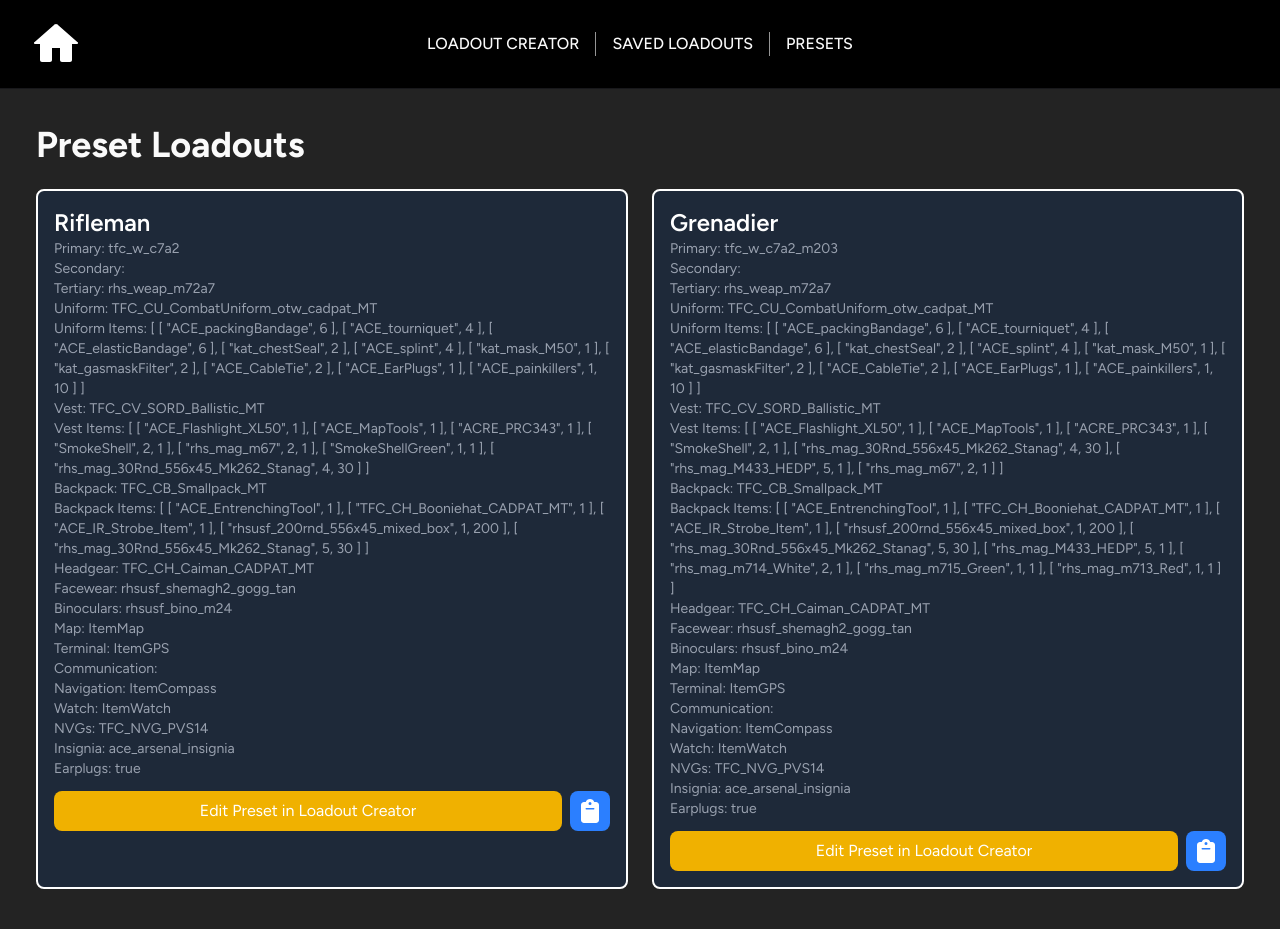
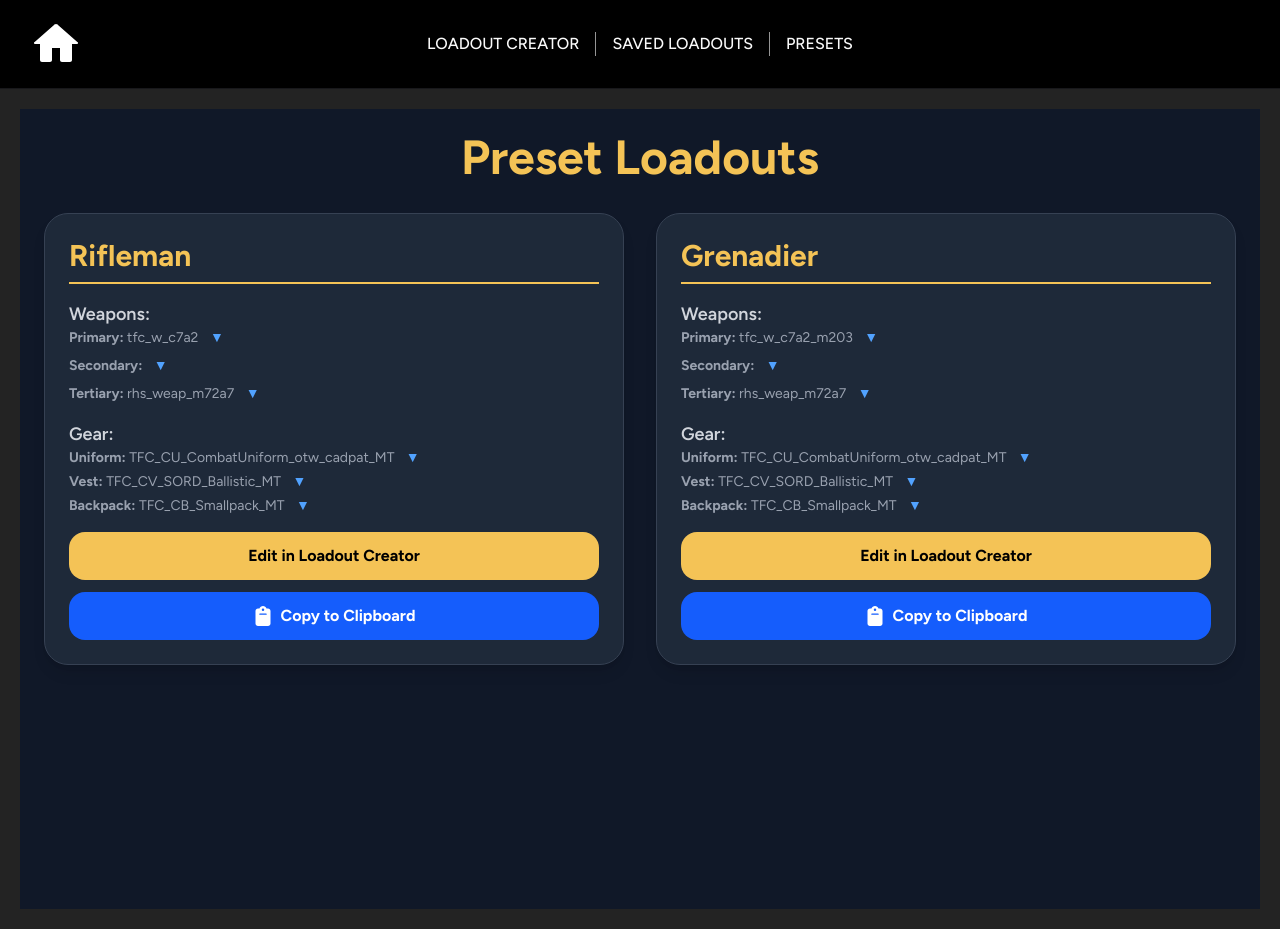
Before and after one commit to B-Fanjoy/7CMBG-LoadoutCreator, a Vue app: page /presets in a window 1280 px wide. Built offline with nearby package versions, Linux system fonts and the light colour scheme; a web font is replaced by a local one.

Commit message:
made presets look a bit better

```diff
--- a/src/views/PresetsView.vue
+++ b/src/views/PresetsView.vue
@@ -1,57 +1,113 @@
 <template>
-  <main class="p-4">
-    <h1 class="text-4xl font-bold mb-6">Preset Loadouts</h1>
+  <main class="p-6 bg-gray-900 min-h-screen text-white">
+    <!-- Page Title -->
+    <h1 class="text-5xl font-bold text-center text-[#F4C356] mb-8">Preset Loadouts</h1>
 
-    <div class="grid grid-cols-2 gap-6">
-      <div v-for="preset in presets" :key="preset.name" class="border-2 p-4 rounded-lg bg-gray-800 text-white">
-        <h2 class="text-2xl font-semibold">{{ preset.name }}</h2>
+    <!-- Loadout Presets Grid -->
+    <div class="grid grid-cols-1 md:grid-cols-2 gap-8">
+      <div
+        v-for="preset in presets"
+        :key="preset.name"
+        class="p-6 bg-gray-800 border border-gray-700 shadow-lg rounded-3xl hover:shadow-2xl transition-all"
+      >
+        <!-- Loadout Name -->
+        <h2 class="text-3xl font-bold text-[#F4C356] border-b-2 pb-2 mb-4">{{ preset.name }}</h2>
 
-        <p class="text-sm text-gray-400">Primary: {{ preset.loadout[0][0][0] }}</p>
-        <p class="text-sm text-gray-400">Secondary: {{ preset.loadout[0][1][0] }}</p>
-        <p class="text-sm text-gray-400">Tertiary: {{ preset.loadout[0][2][0] }}</p>
-        <p class="text-sm text-gray-400">Uniform: {{ preset.loadout[0][3][0] }}</p>
-        <p class="text-sm text-gray-400">Uniform Items: {{ preset.loadout[0][3][1] }}</p>
-        <p class="text-sm text-gray-400">Vest: {{ preset.loadout[0][4][0] }}</p>
-        <p class="text-sm text-gray-400">Vest Items: {{ preset.loadout[0][4][1] }}</p>
-        <p class="text-sm text-gray-400">Backpack: {{ preset.loadout[0][5][0] }}</p>
-        <p class="text-sm text-gray-400">Backpack Items: {{ preset.loadout[0][5][1] }}</p>
-        <p class="text-sm text-gray-400">Headgear: {{ preset.loadout[0][6] }}</p>
-        <p class="text-sm text-gray-400">Facewear: {{ preset.loadout[0][7] }}</p>
-        <p class="text-sm text-gray-400">Binoculars: {{ preset.loadout[0][8][0] }}</p>
-        <p class="text-sm text-gray-400">Map: {{ preset.loadout[0][9][0] }}</p>
-        <p class="text-sm text-gray-400">Terminal: {{ preset.loadout[0][9][1] }}</p>
-        <p class="text-sm text-gray-400">Communication: {{ preset.loadout[0][9][2] }}</p>
-        <p class="text-sm text-gray-400">Navigation: {{ preset.loadout[0][9][3] }}</p>
-        <p class="text-sm text-gray-400">Watch: {{ preset.loadout[0][9][4] }}</p>
-        <p class="text-sm text-gray-400">NVGs: {{ preset.loadout[0][9][5] }}</p>
-        <p class="text-sm text-gray-400">Insignia: {{ preset.loadout[1][0][0] }}</p>
-        <p class="text-sm text-gray-400">Earplugs: {{ preset.loadout[1][1][1] }}</p>
+        <!-- Weapons Section -->
+        <div class="mb-4">
+          <h3 class="text-lg font-semibold text-gray-300">Weapons:</h3>
+          <ul class="text-gray-400 text-sm space-y-2">
+            <li>
+              <strong>Primary:</strong> {{ preset.loadout[0][0][0] }}
+              <button @click="toggleSection('primary', preset.name)" class="text-blue-400 ml-2">▼</button>
+              <ul v-if="expandedSections[preset.name]?.primary" class="ml-4 mt-2 text-gray-500">
+                <li v-for="(attachment, index) in formatAttachments(preset.loadout[0][0])" :key="index">
+                  • {{ attachment || "None" }}
+                </li>
+              </ul>
+            </li>
+            <li>
+              <strong>Secondary:</strong> {{ preset.loadout[0][1][0] }}
+              <button @click="toggleSection('secondary', preset.name)" class="text-blue-400 ml-2">▼</button>
+              <ul v-if="expandedSections[preset.name]?.secondary" class="ml-4 mt-2 text-gray-500">
+                <li v-for="(attachment, index) in formatAttachments(preset.loadout[0][1])" :key="index">
+                  • {{ attachment || "None" }}
+                </li>
+              </ul>
+            </li>
+            <li>
+              <strong>Tertiary:</strong> {{ preset.loadout[0][2][0] }}
+              <button @click="toggleSection('tertiary', preset.name)" class="text-blue-400 ml-2">▼</button>
+              <ul v-if="expandedSections[preset.name]?.tertiary" class="ml-4 mt-2 text-gray-500">
+                <li v-for="(attachment, index) in formatAttachments(preset.loadout[0][2])" :key="index">
+                  • {{ attachment || "None" }}
+                </li>
+              </ul>
+            </li>
+          </ul>
+        </div>
 
-        <div class="flex gap-2 mt-3">
+        <!-- Gear Section with Items Display -->
+        <div class="mb-4">
+          <h3 class="text-lg font-semibold text-gray-300">Gear:</h3>
+          <ul class="text-gray-400 text-sm space-y-1">
+            <li>
+              <strong>Uniform:</strong> {{ preset.loadout[0][3][0] }}
+              <button @click="toggleSection('uniform', preset.name)" class="text-blue-400 ml-2">▼</button>
+              <ul v-if="expandedSections[preset.name]?.uniform" class="ml-4 mt-2 text-gray-500">
+                <li v-for="(item, index) in preset.loadout[0][3][1]" :key="index">
+                  • {{ item[0] }} x{{ item[1] }}
+                </li>
+              </ul>
+            </li>
+            <li>
+              <strong>Vest:</strong> {{ preset.loadout[0][4][0] }}
+              <button @click="toggleSection('vest', preset.name)" class="text-blue-400 ml-2">▼</button>
+              <ul v-if="expandedSections[preset.name]?.vest" class="ml-4 mt-2 text-gray-500">
+                <li v-for="(item, index) in preset.loadout[0][4][1]" :key="index">
+                  • {{ item[0] }} x{{ item[1] }}
+                </li>
+              </ul>
+            </li>
+            <li>
+              <strong>Backpack:</strong> {{ preset.loadout[0][5][0] }}
+              <button @click="toggleSection('backpack', preset.name)" class="text-blue-400 ml-2">▼</button>
+              <ul v-if="expandedSections[preset.name]?.backpack" class="ml-4 mt-2 text-gray-500">
+                <li v-for="(item, index) in preset.loadout[0][5][1]" :key="index">
+                  • {{ item[0] }} x{{ item[1] }}
+                </li>
+              </ul>
+            </li>
+          </ul>
+        </div>
+
+        <!-- Action Buttons -->
+        <div class="flex flex-col space-y-3">
           <!-- Edit Preset Button -->
           <button
             @click="editPreset(preset)"
-            class="flex-1 p-2 bg-yellow-500 hover:bg-yellow-600 rounded-lg"
+            class="w-full py-3 bg-[#F4C356] text-black font-bold rounded-2xl hover:bg-amber-500 transition-all"
           >
-            Edit Preset in Loadout Creator
+            Edit in Loadout Creator
           </button>
 
           <!-- Copy to Clipboard Button -->
           <button
             @click="copyToClipboard(preset.loadout)"
-            class="p-2 bg-blue-500 hover:bg-blue-600 rounded-lg flex items-center justify-center"
+            class="w-full py-3 bg-blue-600 hover:bg-blue-700 text-white font-bold rounded-2xl flex items-center justify-center space-x-2 transition-all"
           >
             <svg
-              class="w-6 h-6 fill-white hover:fill-gray-300"
+              class="w-5 h-5 fill-white"
               xmlns="http://www.w3.org/2000/svg"
               viewBox="0 0 384 512"
             >
               <path
-                  d="M192 0c-41.8 0-77.4 26.7-90.5 64L64 64C28.7 64 0 92.7 0 128L0 448c0 35.3 28.7 64 64 64l256 0c35.3 0 64-28.7
-                  64-64l0-320c0-35.3-28.7-64-64-64l-37.5 0C269.4 26.7 233.8 0 192 0zm0 64a32 32 0 1 1 0 64 32 32 0 1 1 0-64zM112
-                  192l160 0c8.8 0 16 7.2 16 16s-7.2 16-16 16l-160 0c-8.8 0-16-7.2-16-16s7.2-16 16-16z"
-                />
+                d="M192 0c-41.8 0-77.4 26.7-90.5 64L64 64C28.7 64 0 92.7 0 128L0 448c0 35.3 28.7 64 64 64l256 0c35.3 0 64-28.7
+                64-64l0-320c0-35.3-28.7-64-64-64l-37.5 0C269.4 26.7 233.8 0 192 0zm0 64a32 32 0 1 1 0 64 32 32 0 1 1 0-64zM112
+                192l160 0c8.8 0 16 7.2 16 16s-7.2 16-16 16l-160 0c-8.8 0-16-7.2-16-16s7.2-16 16-16z"
+              />
             </svg>
+            <span>Copy to Clipboard</span>
           </button>
         </div>
       </div>
@@ -66,6 +122,7 @@ export default {
   name: 'PresetsView',
   data() {
     return {
+      expandedSections: {},
       presets: [
         {
           name: "Rifleman",
@@ -179,6 +236,20 @@ export default {
     };
   },
   methods: {
+    toggleSection(section, presetName) {
+      if (!this.expandedSections[presetName]) {
+        this.expandedSections[presetName] = {};
+      }
+      this.expandedSections[presetName][section] = !this.expandedSections[presetName][section];
+    },
+    formatAttachments(weaponData) {
+      return weaponData.slice(1).map((attachment) => {
+        if (Array.isArray(attachment)) {
+          return attachment[0];
+        }
+        return attachment;
+      });
+    },
     editPreset(preset) {
       const loadoutStore = useLoadoutStore();
       loadoutStore.setLoadout(preset.loadout);
```
